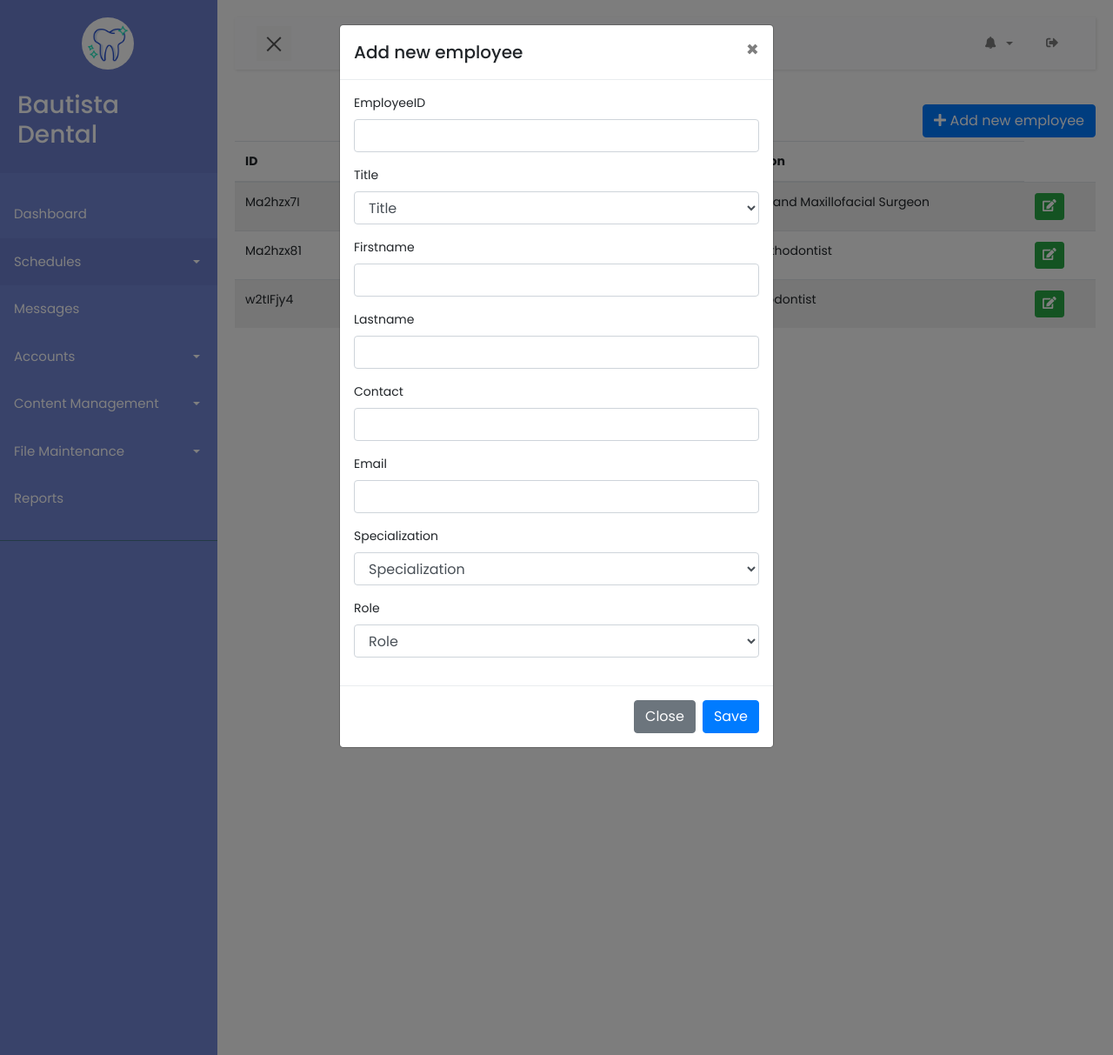
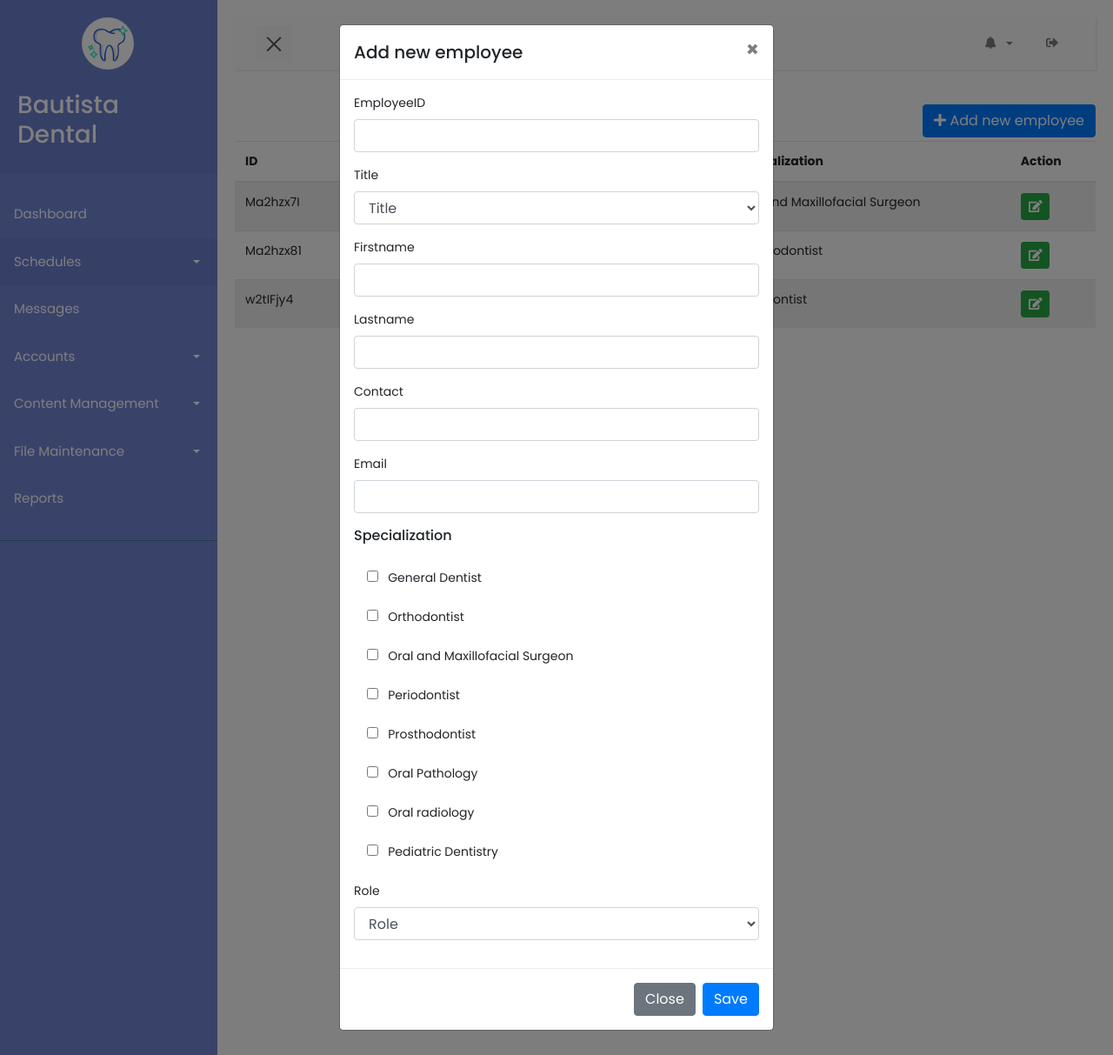
Before and after one commit to joshblando/bautista_dental, a PHP site: page /admin/employees.php in a window 1280 px wide, after a click on "Add new employee". Shown: the whole page at 87% size. Run offline with PHP 8.4, Linux system fonts and the light colour scheme; a user stored in the database is signed in; data comes from the database, SQL or seed files in the repository; some libraries are stand-ins or nearby versions.

Commit message:
revised doctor specialization

```diff
--- a/admin/controller/employeeControl.php
+++ b/admin/controller/employeeControl.php
@@ -8,7 +8,7 @@ if (isset($_POST["addEmployee"])) {
     $contact = $_POST['contact'];
     $email = $_POST['email'];
     $role = $_POST['role'];
-    $spec = $_POST['specialization'];
+    $spec = implode(',', $_POST['specialization']);
 
 
     if (empty($title)) {
--- a/admin/employees.php
+++ b/admin/employees.php
@@ -2,7 +2,11 @@
 <?php
 include 'nav.php'
 ?>
-
+<style>
+  .spec:not(:empty):not(:last-child):after {
+    content: ", ";
+  }
+</style>
     <button class="btn btn-primary float-right" data-toggle="modal" data-target="#addEmployeeModal"><i class="fas fa-plus"></i>&nbsp;Add new employee</button>
     <br><br>
     <table class="display dt-responsive nowrap table table-striped" id="table_id" data-plugin="dataTable">
@@ -12,6 +16,7 @@ include 'nav.php'
                 <th>Image</th>
                 <th>Name</th>
                 <th>Role</th>
+                <th>Specialization</th>
                 <th>Action</th>
             </tr>
         </thead>
@@ -28,15 +33,20 @@ include 'nav.php'
                 $photo = $employee['photo'];
                 $name = $employee['title'] . " " . $employee['firstName'] . " " . $employee['lastName'];
                 $role = $employee['role'];
-                $spec = $specialization[$employee['specialization']];
-
+                $spec = $employee['specialization'];
+                // var_dump($spec);
             ?>
                 <tr>
                     <td><?php echo $employeeId ?></td>
                     <td><?php echo $photo ?></td>
                     <td><?php echo $name ?></td>
                     <td><?php echo $role ?></td>
-                    <td><?php echo $spec ?></td>
+                    <td><?php
+                        $try = explode(',', $spec);
+                        for ($i=0; $i < count($try); $i++) {
+                          echo '<span class="spec">'.$specialization[$try[$i]].'</span>';
+                        }
+                     ?></td>
                     <td>
                         <button class="btn btn-success btn-sm btn-edit-employee" data-spec="<?php echo $employee['specialization'] ?>" data-id="<?php  echo  $employee['employeeId'] ?>" data-email="<?php echo  $employee['email'] ?>" data-contact="<?php echo  $employee['contact'] ?>" data-lastname="<?php echo  $employee['lastName'] ?>" data-firstname="<?php echo  $employee['firstName'] ?>" data-title="<?php echo  $employee['title'] ?>" data-role="<?php echo  $employee['role'] ?>"  data-toggle="modal" data-target="#editEmployeeModal"><span class="icon"><i class="fas fa-edit view"></i></span></button>
                     </td>
@@ -56,6 +66,7 @@ include 'nav.php'
 
         $(document).ready(function() {
           $('button.btn-edit-employee').click(function(){
+            $('.uncheck').attr('checked', false);
             $('#edi_employee_firstName').val($(this).data('firstname'));
             $('#edi_employeeId').val($(this).data('id'));
             $('#edi_employee_lastName').val($(this).data('lastname'));
@@ -63,7 +74,15 @@ include 'nav.php'
             $('#edi_role').val($(this).data('role'));
             $('#edi_employee_email').val($(this).data('email'));
             $('#edi_employee_contact').val($(this).data('contact'));
-            $('#edi_employee_spec').val($(this).data('spec'));
+            if ($(this).data('spec').length > 1) {
+              var array = $(this).data('spec').split(',');
+              $.each(array, function(k, v){
+                $('#edi_employee_spec_'+v).attr('checked', true);
+              });
+            }
+            else{
+              $('#edi_employee_spec_'+$(this).data('spec')).attr('checked', true);
+            }
           });
             // dataTable
             $('#table_id').DataTable({
--- a/admin/modals/add-employee.php
+++ b/admin/modals/add-employee.php
@@ -62,20 +62,21 @@
                 </div>
             </div>
             <div class="col-lg-12">
-                <div class="form-group">
-                  <label for="">Specialization</label>
-                  <select name="specialization" id="Specialization" class="form-control">
-                      <option disabled selected>Specialization</option>
-                      <option value="0">General Dentist</option>
-                      <option value="1">Orthodontist</option>
-                      <option value="2">Oral and Maxillofacial Surgeon</option>
-                      <option value="3">Periodontist</option>
-                      <option value="4">Prosthodontist</option>
-                      <option value="5">Oral Pathology</option>
-                      <option value="6">Oral radiology</option>
-                      <option value="7">Pediatric Dentistry</option>
-                  </select>
-                </div>
+                <h6>Specialization</h6>
+                <br>
+                <?php
+                $array_spec = ['General Dentist','Orthodontist','Oral and Maxillofacial Surgeon','Periodontist','Prosthodontist','Oral Pathology','Oral radiology','Pediatric Dentistry'];
+                for ($i=0; $i < count($array_spec) ; $i++) {
+                  ?>
+                  <div class="col-lg-12">
+                    <div class="form-group">
+                      <input type="checkbox" name="specialization[]" value="<?php echo $i ?>">
+                      &nbsp;&nbsp;<label for=""><?php echo $array_spec[$i] ?></label>
+                    </div>
+                  </div>
+                  <?php
+                }
+                ?>
             </div>
             <div class="col-lg-12">
                 <div class="form-group">
--- a/admin/modals/edit-employee.php
+++ b/admin/modals/edit-employee.php
@@ -62,20 +62,21 @@
                 </div>
             </div>
             <div class="col-lg-12">
-                <div class="form-group">
-                  <label for="">Specialization</label>
-                  <select name="specialization" id="edi_employee_spec" class="form-control">
-                      <option disabled selected>Specialization</option>
-                      <option value="0">General Dentist</option>
-                      <option value="1">Orthodontist</option>
-                      <option value="2">Oral and Maxillofacial Surgeon</option>
-                      <option value="3">Periodontist</option>
-                      <option value="4">Prosthodontist</option>
-                      <option value="5">Oral Pathology</option>
-                      <option value="6">Oral radiology</option>
-                      <option value="7">Pediatric Dentistry</option>
-                  </select>
-                </div>
+                <h6>Specialization</h6>
+                <br>
+                <?php
+                $array_spec = ['General Dentist','Orthodontist','Oral and Maxillofacial Surgeon','Periodontist','Prosthodontist','Oral Pathology','Oral radiology','Pediatric Dentistry'];
+                for ($i=0; $i < count($array_spec) ; $i++) {
+                  ?>
+                  <div class="col-lg-12">
+                    <div class="form-group">
+                      <input type="checkbox" class="uncheck" name="specialization[]" value="<?php echo $i ?>" id="edi_employee_spec_<?php echo $i ?>">
+                      &nbsp;&nbsp;<label for=""><?php echo $array_spec[$i] ?></label>
+                    </div>
+                  </div>
+                  <?php
+                }
+                ?>
             </div>
             <div class="col-lg-12">
                 <div class="form-group">
```
